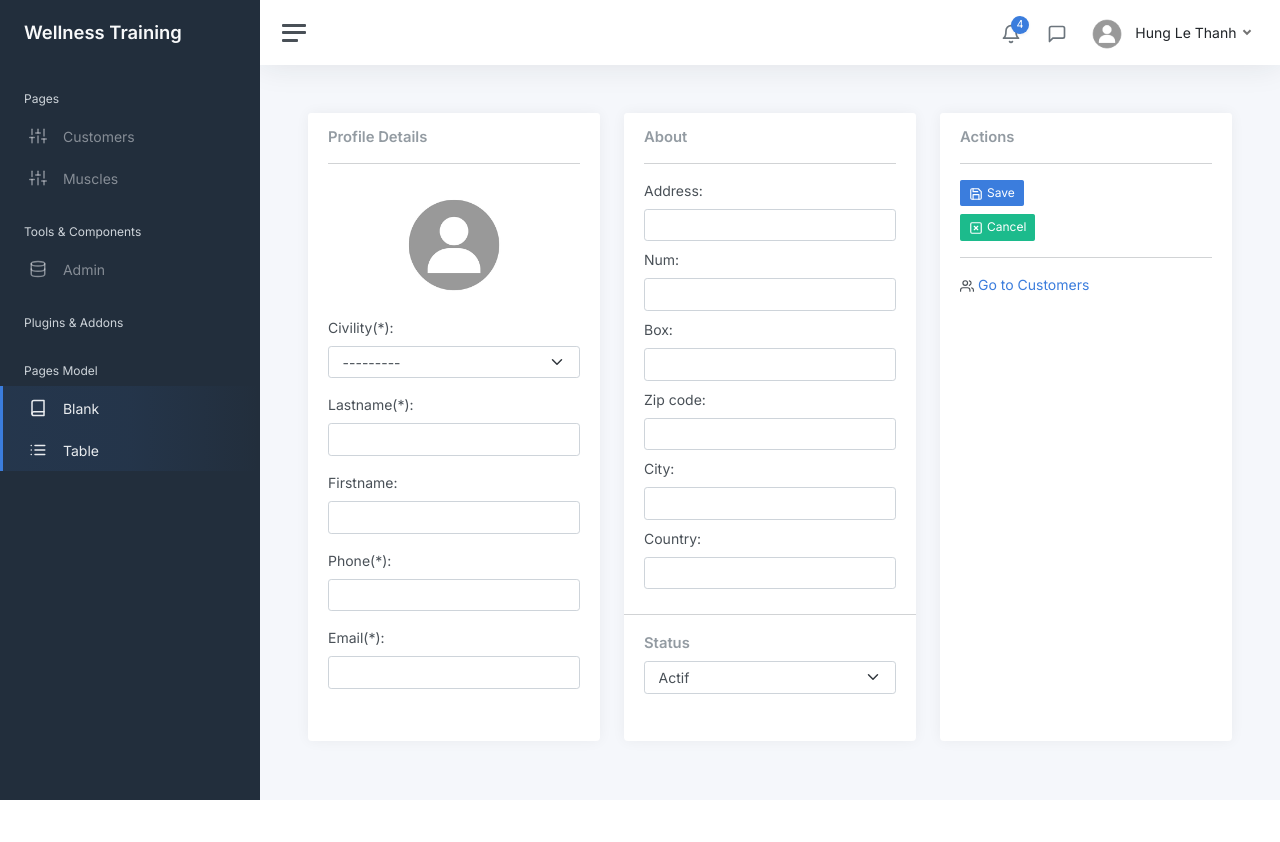
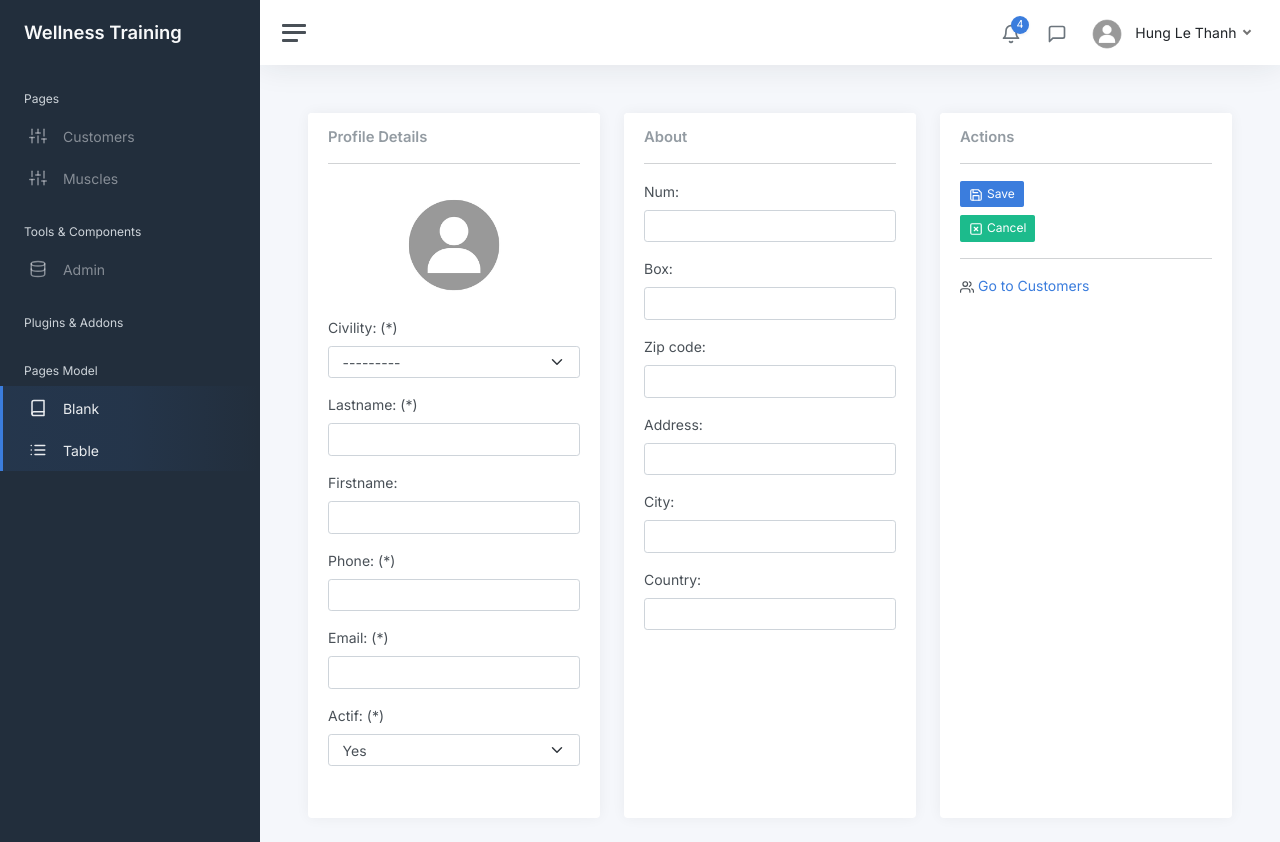
Before and after one commit to hlethanh/wellness-training-app, a Django app: page /customer/create/ in a window 1280 px wide. Before the commit the page ends 800 px from the top, so only its background shows below. Run offline with Django 4.2, Linux system fonts and the light colour scheme; some libraries are stand-ins or nearby versions.

Commit message:
Style adjust

```diff
--- a/src/backoffice/forms.py
+++ b/src/backoffice/forms.py
@@ -3,8 +3,8 @@ from django.forms import TextInput, Select
 from backoffice.models import Customer, MuscleGroup
 
 TRUE_FALSE_CHOICES = (
-    (True, 'Actif'),
-    (False, 'No Actif')
+    (True, 'Yes'),
+    (False, 'No')
 )
 
 class CustomerForm(forms.ModelForm):
--- a/src/backoffice/templates/backoffice/customers/customer_form.html
+++ b/src/backoffice/templates/backoffice/customers/customer_form.html
@@ -28,50 +28,40 @@
                                         class="img-fluid rounded-circle mb-2"
                                         width="128" height="128" />
                             </div>
-                            <div class="mb-3">
-                                <label class="form-label">Civility(*):</label>{{ form.civility }}
-                            </div>
-                            <div class="mb-3">
-                                <label class="form-label">Lastname(*):</label>{{ form.lastname }}
-                            </div>
-                            <div class="mb-3">
-                                <label class="form-label">Firstname:</label>{{ form.firstname }}
-                            </div>
-                            <div class="mb-3">
-                                <label class="form-label">Phone(*):</label>{{ form.phone }}
-                            </div>
-                            <div class="mb-3">
-                                <label class="form-label">Email(*):</label>{{ form.email }}
+                            <div class="mb-3"><label class="form-label">Civility: (*)</label>{{ form.civility }}</div>
+                            <div class="mb-3"><label class="form-label">Lastname: (*)</label>{{ form.lastname }}</div>
+                            <div class="mb-3"><label class="form-label">Firstname:</label>{{ form.firstname }}</div>
+                            <div class="mb-3"><label class="form-label">Phone: (*)</label>{{ form.phone }}</div>
+                            <div class="mb-3"><label class="form-label">Email: (*)</label>{{ form.email }}</div>
+                            <div class="mb-3"><label class="form-label">Actif: (*)</label>{{ form.active }}</div>
                         </div>
                     </div>
                 </div>
-                </div>
+
                <div class="col-md-6 col-xl-4">
-                   <div class="card" style="height:100%">
-                       <div class="card-header">
+                   <div class="card mb-3" style="height:100%">
+                       <div class="card-header pb-0">
                            <h5 class="card-title mb-0">About</h5>
                            <hr />
-                           <ul class="list-unstyled mb-0">
-                            <li class="mb-2"><label class="form-label">Address:</label>{{ form.address }}</li>
-                            <li class="mb-2"><label class="form-label">Num:</label>{{ form.address_num }}</li>
-                            <li class="mb-2"><label class="form-label">Box:</label>{{ form.address_box }}</li>
-                            <li class="mb-2"><label class="form-label">Zip code:</label>{{ form.address_zip_code }}</li>
-                            <li class="mb-2"><label class="form-label">City:</label>{{ form.address_city }}</li>
-                            <li class="mb-2"><label class="form-label">Country:</label>{{ form.address_country }}</li>
-                        </ul>
                        </div>
-                       <hr class="my-0" />
-                       <div class="card-body">
-                           <h5 class="h6 card-title"><span style="padding-right:0.3em;">Status</span></h5>
-                           {{ form.active }}
+                       <div class="card-body pt-0">
+                           <div class="mb-3"><label class="form-label">Num:</label>{{ form.address_num }}</div>
+                           <div class="mb-3"><label class="form-label">Box:</label>{{ form.address_box }}</div>
+                           <div class="mb-3"><label class="form-label">Zip code:</label>{{ form.address_zip_code }}</div>
+                           <div class="mb-3"><label class="form-label">Address:</label>{{ form.address }}</div>
+                           <div class="mb-3"><label class="form-label">City:</label>{{ form.address_city }}</div>
+                           <div class="mb-3"><label class="form-label">Country:</label>{{ form.address_country }}</div>
                        </div>
                    </div>
                </div>
+
                <div class="col-md-6 col-xl-4">
-                    <div class="card" style="height:100%">
-                        <div class="card-header">
+                    <div class="card mb-3" style="height:100%">
+                        <div class="card-header pb-0">
                             <h5 class="card-title mb-0">Actions</h5>
                             <hr />
+                        </div>
+                        <div class="card-body pt-0">
                             <ul class="list-unstyled mb-0">
                                 <li class="mb-2">
                                     <button type=submit class="btn btn-primary btn-sm"><i class="me-1" data-feather="save"></i>Save</button>
--- a/src/backoffice/templates/backoffice/customers/customer_list.html
+++ b/src/backoffice/templates/backoffice/customers/customer_list.html
@@ -32,7 +32,7 @@
                                 {{ customer.firstname }}
                             {% endif %}
                         </td>
-                        <td>
+                        <td class="text-end">
                             <!--
                             <span><a alt="Edit" title="Edit" href="{% url 'customer-update' customer.id %}"><i class="me-2" data-feather="edit"></i></a></span>
                             <span><a alt="Delete" title="Delete" href="{% url 'customer-delete' customer.id %}"><i class="me-2" data-feather="trash-2"></i></a></span>
--- a/src/backoffice/templates/backoffice/muscles/muscle_list.html
+++ b/src/backoffice/templates/backoffice/muscles/muscle_list.html
@@ -26,9 +26,7 @@
                     {% for muscle in muscles %}
                      <tr>
                         <td>{{ muscle.name }}</td>
-                        <td>
-                            <a href="{% url 'muscle-delete' muscle.id %}" alt="Delete" title="Delete"><button type=button class="btn btn-outline-danger btn-sm"><i class="me-1" data-feather="trash"></i>Delete</button></a>
-                        </td>
+                        <td class="text-end"><a href="{% url 'muscle-delete' muscle.id %}" alt="Delete" title="Delete"><button type=button class="btn btn-outline-danger btn-sm"><i class="me-1" data-feather="trash"></i>Delete</button></a></td>
                      </tr>
                     {% endfor %}
                  </tbody>
```
Also changed, not shown: src/backoffice/templates/backoffice/customers/customer_detail.html (+14 -10 lines). Lines whose indentation alone changed are shown as unchanged.
